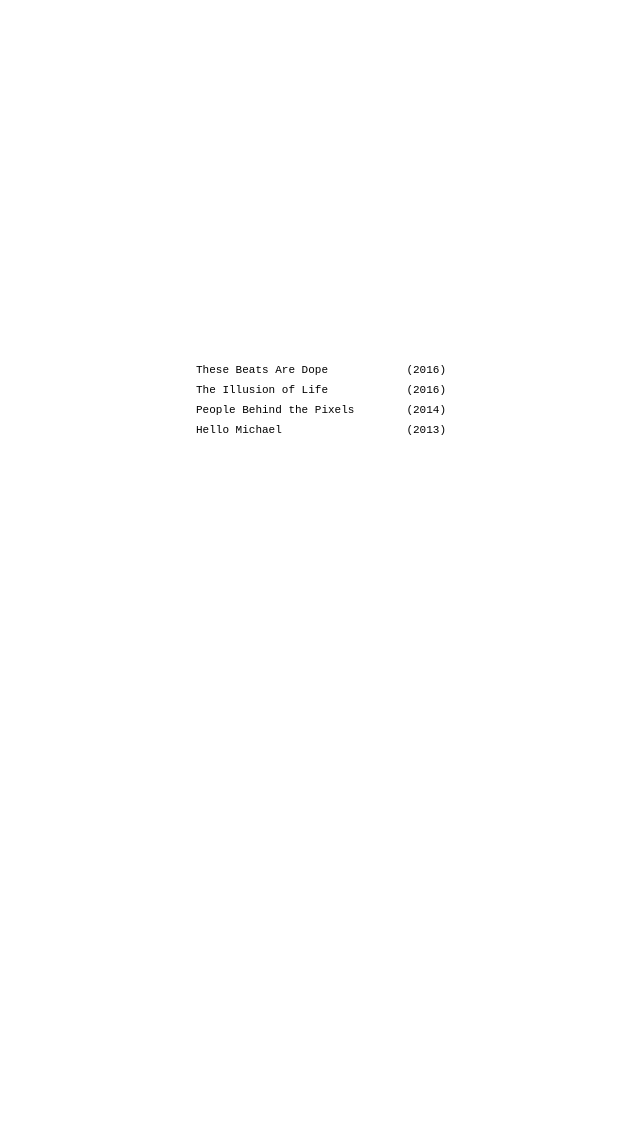
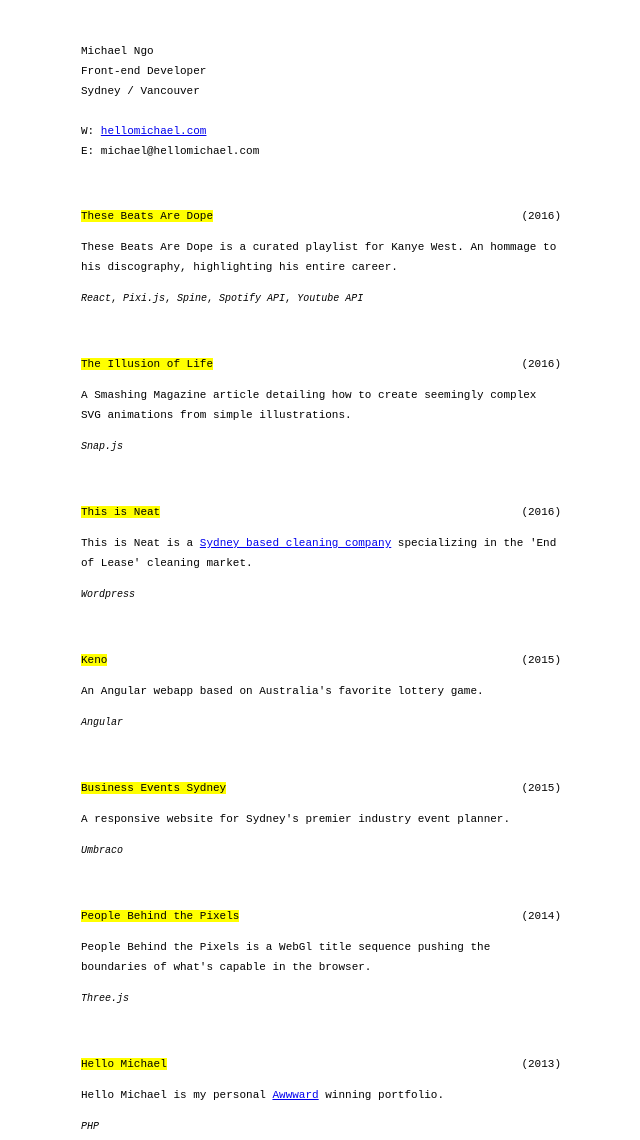
Before and after one commit to hellomichael/hellomichael.github.io, a plain HTML site: page index.html in a window 1280 px wide. Shown: the whole page, without its empty margins (319-959 px from the left). Before the commit the page ends 800 px from the top, so only its background shows below. Drawn offline with Linux system fonts and the light colour scheme.

Commit message:
Update project links

```diff
--- a/index.html
+++ b/index.html
@@ -4,29 +4,38 @@
     <meta charset="utf-8">
     <meta content='width=device-width, initial-scale=1.0, maximum-scale=1.0, user-scalable=0' name='viewport' />
 
-    <title>The Personal Projects of Michael Ngo</title>
+    <title>Hello.</title>
 
     <style>
       html, body {
-        position: absolute;
+        /*position: relative;
         left: 0;
         top: 0;
         width: 100%;
         height: 100%;
-        overflow: hidden;
+        overflow: hidden;*/
         margin: 0;
         padding: 0;
+        font-family: monospace;
+      }
+
+      body {
+        padding: 30px;
+      }
+
+      small {
+        font-size: 10px;
       }
 
       .projects {
-        position: absolute;
+        display: inline-block;
+        position: relative;
         left: 50%;
         top: 50%;
-        transform: translateX(-50%) translateY(-50%);
-        width: 250px;
+        transform: translateX(-50%);
+        width: auto;
         margin: 0;
         padding: 0;
-        font-family: monospace;
         font-size: 11px;
         line-height: 20px;
       }
@@ -34,6 +43,9 @@
       .projects > li {
         display: block;
         list-style: none;
+        width: 100%;
+        max-width: 480px;
+        margin: 0 0 45px;
       }
 
       .projects > li > a {
@@ -47,18 +59,72 @@
         font-weight: bold;
       }
 
-      .projects > li > a > span {
+      .projects > li > a > span:first-child {
+        background-color: yellow;
+      }
+
+      .projects > li > a > span:last-child {
         float: right;
       }
     </style>
   </head>
 
   <body>
+
+
     <ul class="projects">
-      <li><a target="_blank" href="http://these.beatsaredope.com">These Beats Are Dope <span>(2016)</span></a></li>
-      <li><a target="_blank" href="https://www.smashingmagazine.com/2016/07/an-svg-animation-case-study/">The Illusion of Life <span>(2016)</span></a></li>
-      <li><a target="_blank" href="http://peoplebehindthepixels.com">People Behind the Pixels <span>(2014)</span></a></li>
-      <li><a target="_blank" href="https://hellomichael.com">Hello Michael <span>(2013)</span></a></li>
+      <li>
+        <p>
+          Michael Ngo <br/>
+          Front-end Developer <br/>
+          Sydney / Vancouver <br/> <br/>
+
+          W: <a target="_blank" href="https://hellomichael.com">hellomichael.com</a> <br/>
+          E: michael@hellomichael.com <br/>
+        </p>
+      </li>
+
+      <li>
+        <a target="_blank" href="http://these.beatsaredope.com"><span>These Beats Are Dope</span> <span>(2016)</span></a>
+        <p>These Beats Are Dope is a curated playlist for Kanye West. An hommage to his discography, highlighting his entire career.</p>
+        <small><em>React</em>, <em>Pixi.js</em>, <em>Spine</em>, <em>Spotify API</em>, <em>Youtube API</em></small>
+      </li>
+
+      <li>
+        <a target="_blank" href="https://www.smashingmagazine.com/2016/07/an-svg-animation-case-study/"><span>The Illusion of Life</span> <span>(2016)</span></a>
+        <p>A Smashing Magazine article detailing how to create seemingly complex SVG animations from simple illustrations.</p>
+        <small><em>Snap.js</em></small>
+      </li>
+
+      <li>
+        <a target="_blank" href="https://thisisneat.com.au"><span>This is Neat</span> <span>(2016)</span></a>
+        <p>This is Neat is a <a target="_blank" href="https://thisisneat.com.au">Sydney based cleaning company</a> specializing in the 'End of Lease' cleaning market.</p>
+        <small><em>Wordpress</em></small>
+      </li>
+
+      <li>
+        <a target="_blank" href="https://hellomichael.com/keno"><span>Keno</span> <span>(2015)</span></a>
+        <p>An Angular webapp based on Australia's favorite lottery game.</p>
+        <small><em>Angular</em></small>
+      </li>
+
+      <li>
+        <a target="_blank" href="https://businesseventssydney.com"><span>Business Events Sydney</span> <span>(2015)</span></a>
+        <p>A responsive website for Sydney's premier industry event planner.</p>
+        <small><em>Umbraco</em></small>
+      </li>
+
+      <li>
+        <a target="_blank" href="http://peoplebehindthepixels.com"><span>People Behind the Pixels</span> <span>(2014)</span></a>
+        <p>People Behind the Pixels is a WebGl title sequence pushing the boundaries of what's capable in the browser.</p>
+        <small><em>Three.js</em></small>
+      </li>
+
+      <li>
+        <a target="_blank" href="https://hellomichael.com"><span>Hello Michael</span> <span>(2013)</span></a>
+        <p>Hello Michael is my personal <a target="_blank" href="http://www.awwwards.com/sites/hellomichael">Awwward</a> winning portfolio.</p>
+        <small><em>PHP</em></small>
+      </li>
     </ul>
   </body>
 </html>
```
